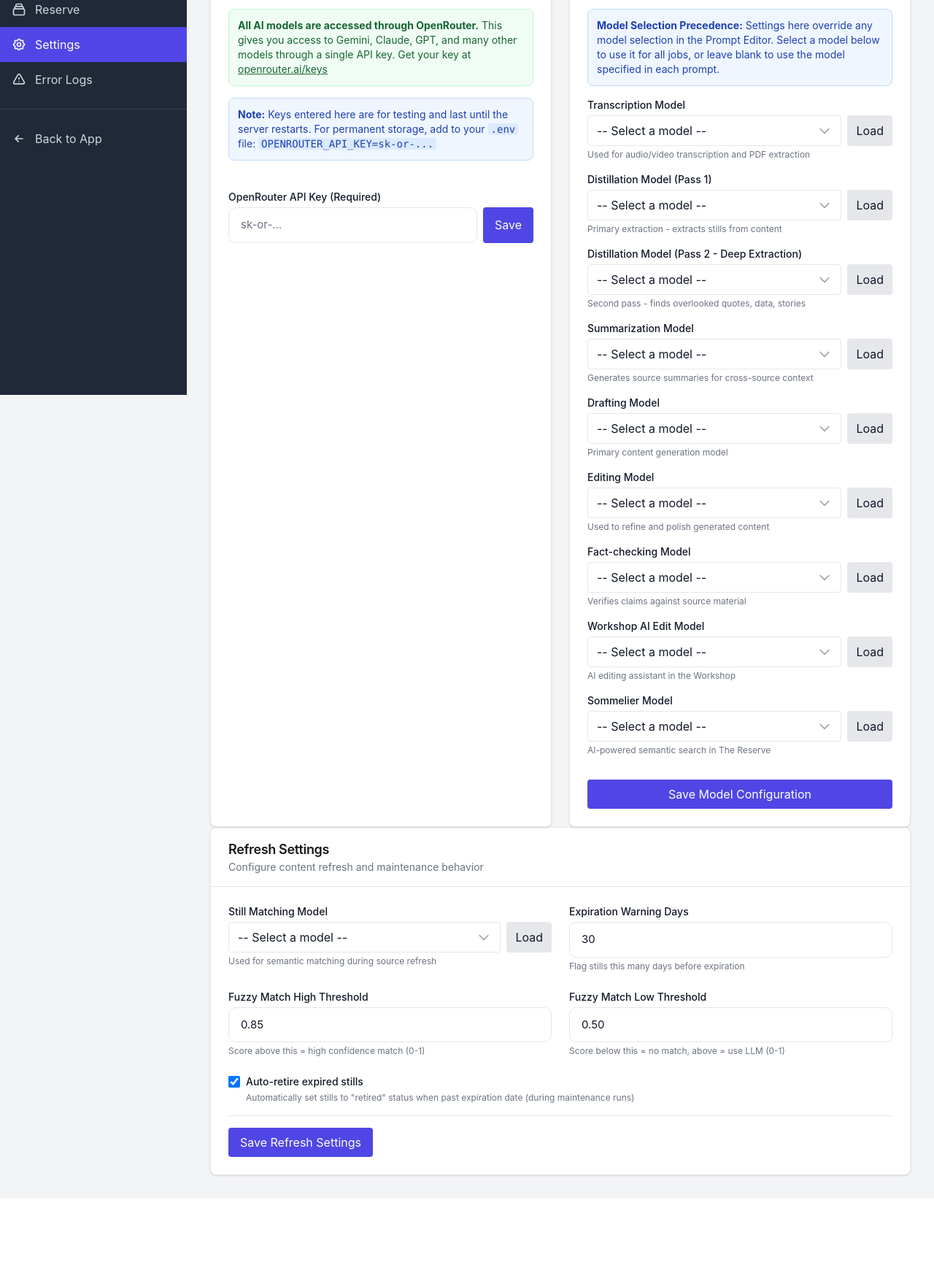
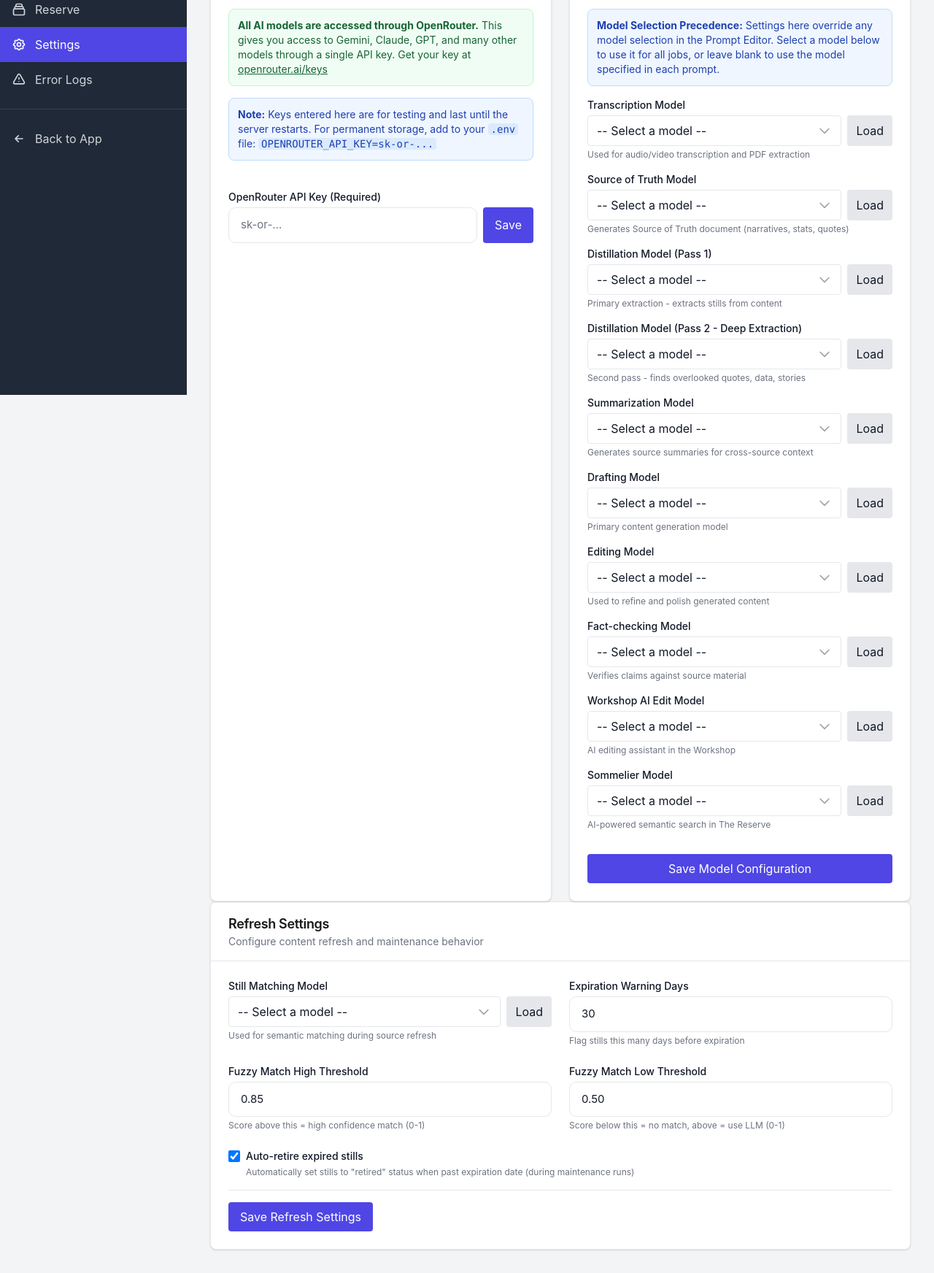
Before and after one commit to treynortetik-creator/Still, a Python web app: template app/templates/admin/settings.html in a window 1280 px wide. Shown: the part 259-2003 px from the top of the page at 73% size. Before the commit the page ends 1873 px from the top, so only its background shows below. Run offline with Jinja, Linux system fonts and the light colour scheme; the template is opened without the code that fills it, so the values that code supplies are empty; some libraries are stand-ins or nearby versions.

Commit message:
refactor: move model selection to Settings, add Source of Truth
- Remove model/max_tokens selection from Prompt Editor (already in Settings)
- Add Source of Truth Model to Settings > Model Configuration
- Placed between Transcription and Distillation (matches PADR pipeline flow)

🤖 Generated with [Claude Code](https://claude.com/claude-code)

Co-Authored-By: Claude Opus 4.5 <noreply@anthropic.com>

```diff
--- a/app/templates/admin/settings.html
+++ b/app/templates/admin/settings.html
@@ -74,6 +74,21 @@
                 </div>
                 <p class="text-xs mt-1" style="color: var(--admin-text-muted);">Used for audio/video transcription and PDF extraction</p>
                 <p id="status-transcription" class="text-xs mt-1"></p>
+            </div>
+
+            <div>
+                <label class="block text-sm font-medium mb-1" style="color: var(--admin-text);">Source of Truth Model</label>
+                <div class="flex gap-2">
+                    <select id="model-source_of_truth" class="flex-1 border rounded px-3 py-2 admin-card" style="border-color: var(--admin-border);">
+                        <option value="">-- Select a model --</option>
+                    </select>
+                    <button onclick="loadOpenRouterModels('source_of_truth')"
+                        class="px-3 py-2 rounded whitespace-nowrap hover:opacity-80" style="background-color: var(--admin-border); color: var(--admin-text);">
+                        Load
+                    </button>
+                </div>
+                <p class="text-xs mt-1" style="color: var(--admin-text-muted);">Generates Source of Truth document (narratives, stats, quotes)</p>
+                <p id="status-source_of_truth" class="text-xs mt-1"></p>
             </div>
 
             <div>
@@ -355,6 +370,7 @@ async function loadSettings() {
         // Model selections - save them for later restoration
         if (data.models) {
             if (data.models.transcription) document.getElementById('model-transcription').dataset.savedValue = data.models.transcription;
+            if (data.models.source_of_truth) document.getElementById('model-source_of_truth').dataset.savedValue = data.models.source_of_truth;
             if (data.models.distillation) document.getElementById('model-distillation').dataset.savedValue = data.models.distillation;
             if (data.models.distillation_pass2) document.getElementById('model-distillation_pass2').dataset.savedValue = data.models.distillation_pass2;
             if (data.models.summarization) document.getElementById('model-summarization').dataset.savedValue = data.models.summarization;
@@ -411,6 +427,7 @@ async function saveApiKey(provider) {
 async function saveModelConfig() {
     const models = {
         transcription: document.getElementById('model-transcription').value,
+        source_of_truth: document.getElementById('model-source_of_truth').value,
         distillation: document.getElementById('model-distillation').value,
         distillation_pass2: document.getElementById('model-distillation_pass2').value,
         summarization: document.getElementById('model-summarization').value,
```
Also changed, not shown: app/templates/admin/prompt_editor.html (+0 -36 lines).
